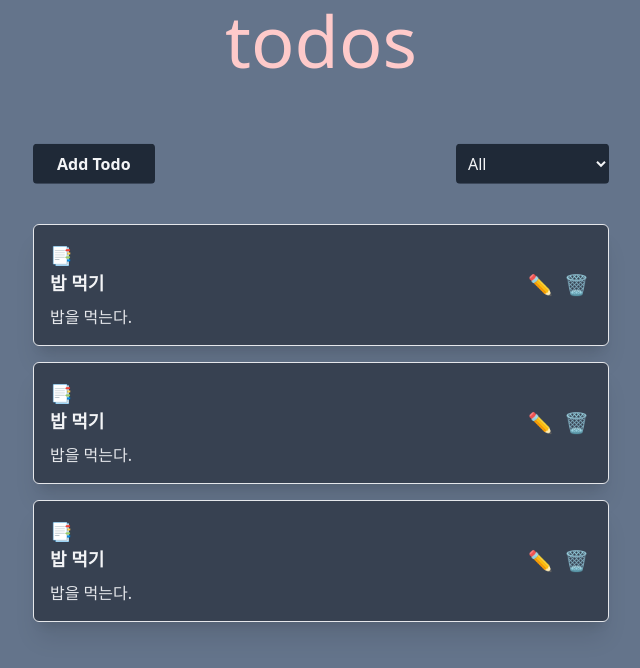
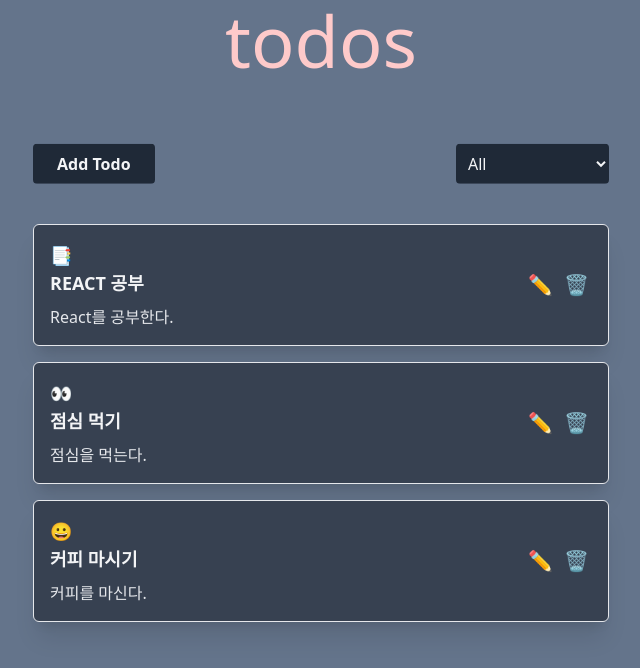
Before and after one commit to hcu55/React-Todo-Clone, a React (Vite) app: page / in a window 1280 px wide. Shown: the top 668 px of the page, without its empty margins (319-959 px from the left). Built offline with nearby package versions, Linux system fonts and the light colour scheme.

Commit message:
Todo 조회 기능 구현

```diff
--- a/src/App.jsx
+++ b/src/App.jsx
@@ -1,8 +1,32 @@
+import { useState } from 'react'
 import TodoBody from './components/todos/TodoBody'
 import TodoHeader from './components/todos/TodoHeader'
 import DefaultLayout from './layouts/DefaultLayout'
 
+const dummyTodos = [
+  {
+    id: 1,
+    title: 'React 공부',
+    summary: 'React를 공부한다.',
+    category: 'TODO',
+  },
+  {
+    id: 2,
+    title: '점심 먹기',
+    summary: '점심을 먹는다.',
+    category: 'PROGRESS',
+  },
+  {
+    id: 3,
+    title: '커피 마시기',
+    summary: '커피를 마신다.',
+    category: 'DONE',
+  }
+]
+
 function App() {
+
+  const [todos, setTodos] = useState(dummyTodos);
 
   return (
     <>
@@ -16,7 +40,7 @@
         </header>
         <section className="max-w-xl m-4 mx-auto">
           <TodoHeader />
-          <TodoBody />
+          <TodoBody todos={todos}/>
         </section>
       </DefaultLayout>
     </>
--- a/src/components/todos/TodoBody.jsx
+++ b/src/components/todos/TodoBody.jsx
@@ -1,12 +1,10 @@
 import React from 'react'
 import TodoItem from './TodoItem'
 
-const todos = [1, 2, 3];
-const TodoBody = () => {
+const TodoBody = ({ todos }) => {
   return (
     <ul className='px-0 my-8'>
-        {/* li태그를 todos 배열의 요소만큼 렌더링 */}
-        {todos.map(todo => <TodoItem key={todo}/>)}
+        {todos.map(todo => <TodoItem todo={todo} key={todo.id}/>)}
     </ul>
   )
 }
--- a/src/components/todos/TodoItem.jsx
+++ b/src/components/todos/TodoItem.jsx
@@ -2,14 +2,14 @@
 import IconButton from '@/components/ui/IconButton'
 import { TODO_CATEGORY_ICON } from '@/constants/icon'
 
-const TodoItem = () => {
+const TodoItem = ({ todo }) => {
   return (
     <li className="flex gap-4 justify-between my-4 py-4 px-4 border-[1px] bg-gray-700 rounded-md shadow-xl">
         <div>
-            <span className="text-lg font-medium text-gray-300">{ TODO_CATEGORY_ICON.TODO }</span>
+            <span className="text-lg font-medium text-gray-300">{ TODO_CATEGORY_ICON[todo.category] }</span>
             <div>
-                <h2 data-test="title" className="mb-0 text-lg font-bold text-gray-100 uppercase">{ '밥 먹기' }</h2>
-                <p className="mt-2 text-base text-gray-200">{ '밥을 먹는다.' }</p>
+                <h2 data-test="title" className="mb-0 text-lg font-bold text-gray-100 uppercase">{ todo.title }</h2>
+                <p className="mt-2 text-base text-gray-200">{ todo.summary }</p>
             </div>
         </div>
         <div className="flex items-center gap-1">
```
